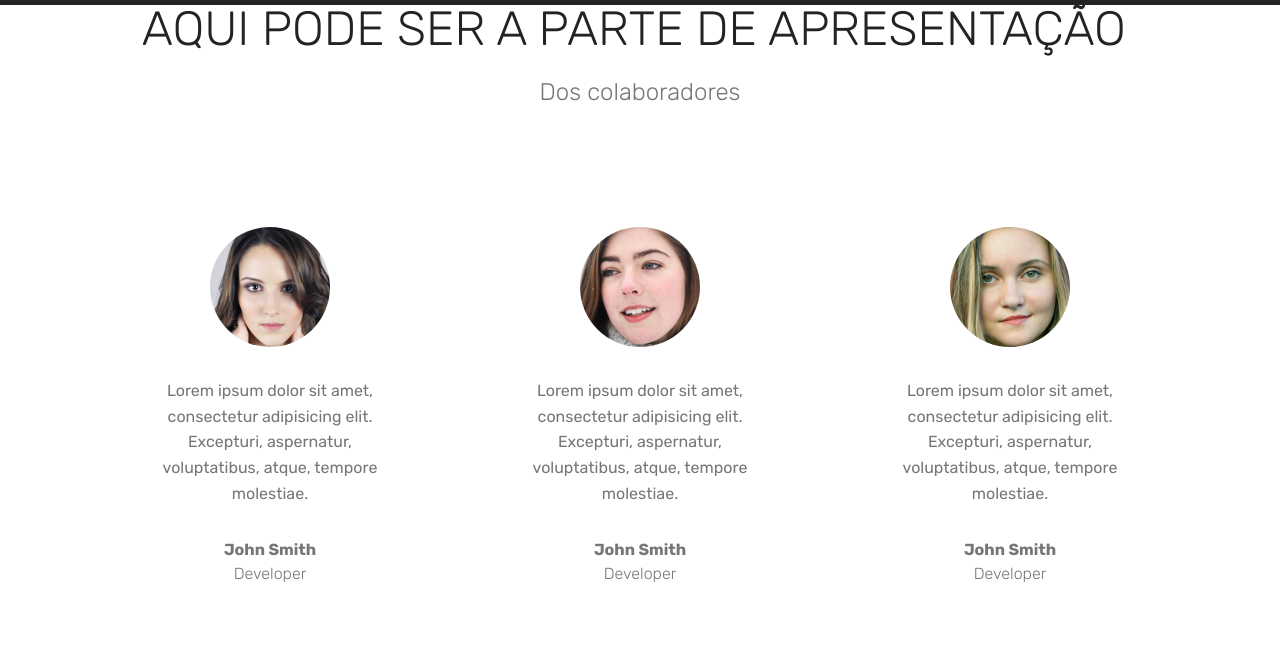
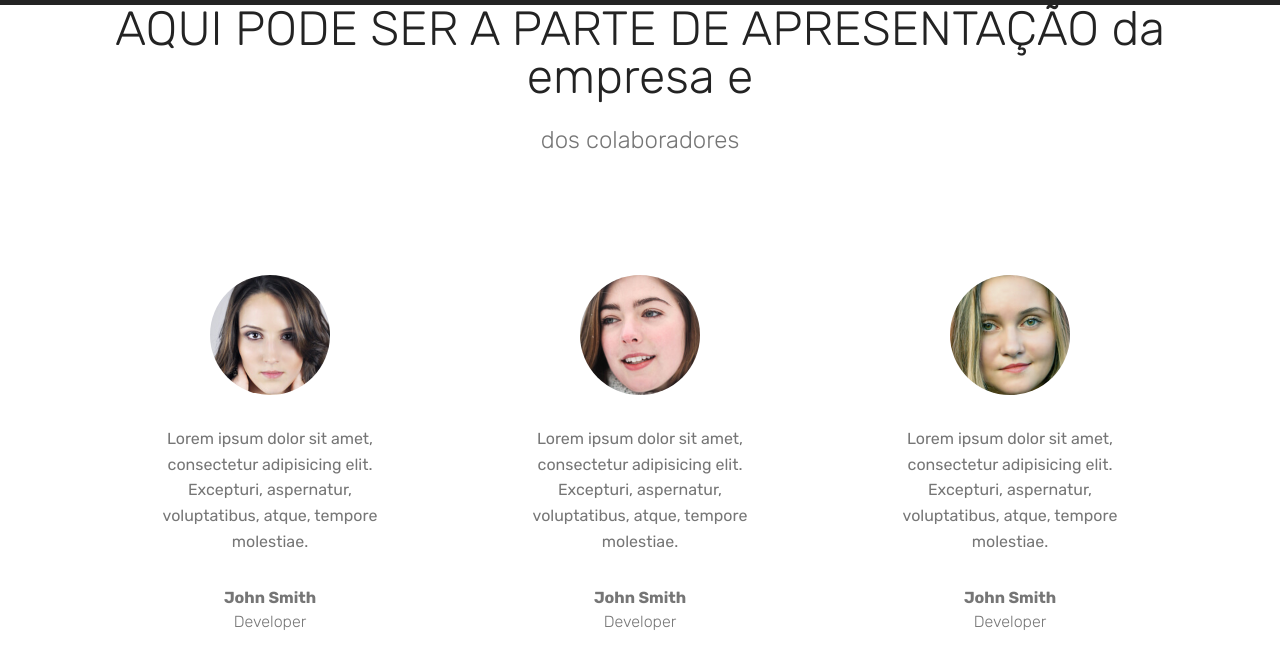
Before and after one commit to Dev-ESC/haieie.github.io, a plain HTML site: page page2.html in a window 1280 px wide. Shown: the part 85-754 px from the top of the page. Drawn offline with Linux system fonts and the light colour scheme; files whose address does not match are found by name.

```diff
--- a/page2.html
+++ b/page2.html
@@ -62,7 +62,7 @@
     </nav>
 </section>
 
-<section class="engine"><a href="https://mobirise.ws/j">design your own website</a></section><section class="testimonials1 cid-qK8YbppRTV" id="testimonials1-o">
+<section class="engine"><a href="https://mobirise.ws/i">build your own website</a></section><section class="testimonials1 cid-qK8YbppRTV" id="testimonials1-o">
 
 
 
@@ -71,9 +71,8 @@
         <div class="media-container-row">
             <div class="title col-12 align-center">
                 <h2 class="pb-3 mbr-fonts-style display-2">
-                    AQUI PODE SER A PARTE DE APRESENTAÇÃO&nbsp;</h2>
-                <h3 class="mbr-section-subtitle mbr-light pb-3 mbr-fonts-style display-5">
-                    Dos colaboradores</h3>
+                    AQUI PODE SER A PARTE DE APRESENTAÇÃO da empresa e</h2>
+                <h3 class="mbr-section-subtitle mbr-light pb-3 mbr-fonts-style display-5">dos colaboradores</h3>
             </div>
         </div>
     </div>
```
Also changed, not shown: index.html (+1 -1 lines), page1.html (+1 -1 lines), page3.html (+2 -2 lines), page4.html (+1 -1 lines), 1 other file.
